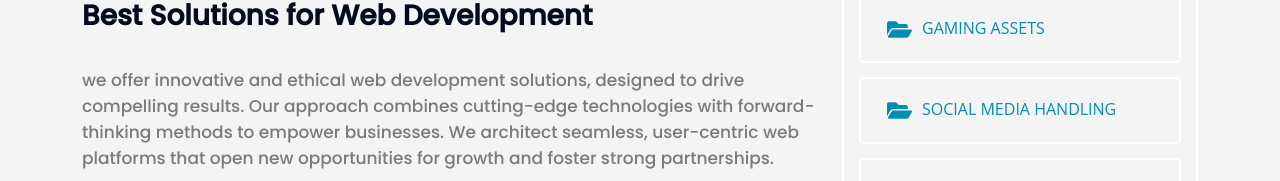
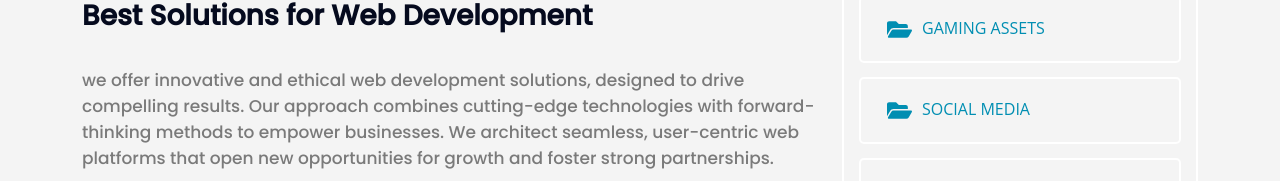
Before and after one commit to Muneeb-Babar/My-Techlancer, a React (Vite) app: page /service/service-details in a window 1280 px wide. Shown: the part 1136-1317 px from the top of the page. Built offline with nearby package versions, Linux system fonts and the light colour scheme.

Commit message:
Finalize

```diff
--- a/src/Components/ServiceDetail/ServiceDetail.jsx
+++ b/src/Components/ServiceDetail/ServiceDetail.jsx
@@ -9,14 +9,14 @@ import serviceDetail from "../../assets/images/service-details.png";
 import contactImag from "../../assets/images/breadcumb-bg.png";
 
 const ServiceDetail = () => {
-  const Services = [
-    "Web Development",
-    "Digital Marketing",
-    "Graphic Design",
-    "2D/3D Character",
-    "Gaming Assets",
-    "Social Media Handling",
-    "SEO Optimization",
+  const Services =[
+    {"title": "web development", "linkBtn": "/webdevelopment"},
+    {"title": "digital marketing", "linkBtn": "/digitalmarketing"},
+    {"title": "graphic design", "linkBtn": "/graphicdesign"},
+    {"title": "2d/3d character", "linkBtn": "/art"},
+    {"title": "gaming assets", "linkBtn": "/gamingassets"},
+    {"title": "social media", "linkBtn": "/socialmarketing"},
+    {"title": "seo optimization", "linkBtn": "/seooptimization"}
   ];
 
   const accordionContentRef = useRef(null);
@@ -180,13 +180,13 @@ const ServiceDetail = () => {
                     <ul>
                       {Services.map((item, i) => (
                         <li key={i}>
-                          <Link to="/service/service-details">
+                          <Link to={item.linkBtn}>
                             <FaFolderOpen
                               size={35}
                               color="#008eb2"
                               style={{ paddingRight: "10px" }}
                             />
-                            {item}
+                            {item.title}
                             <i className="bi bi-arrow-right"></i>
                           </Link>
                         </li>
```
